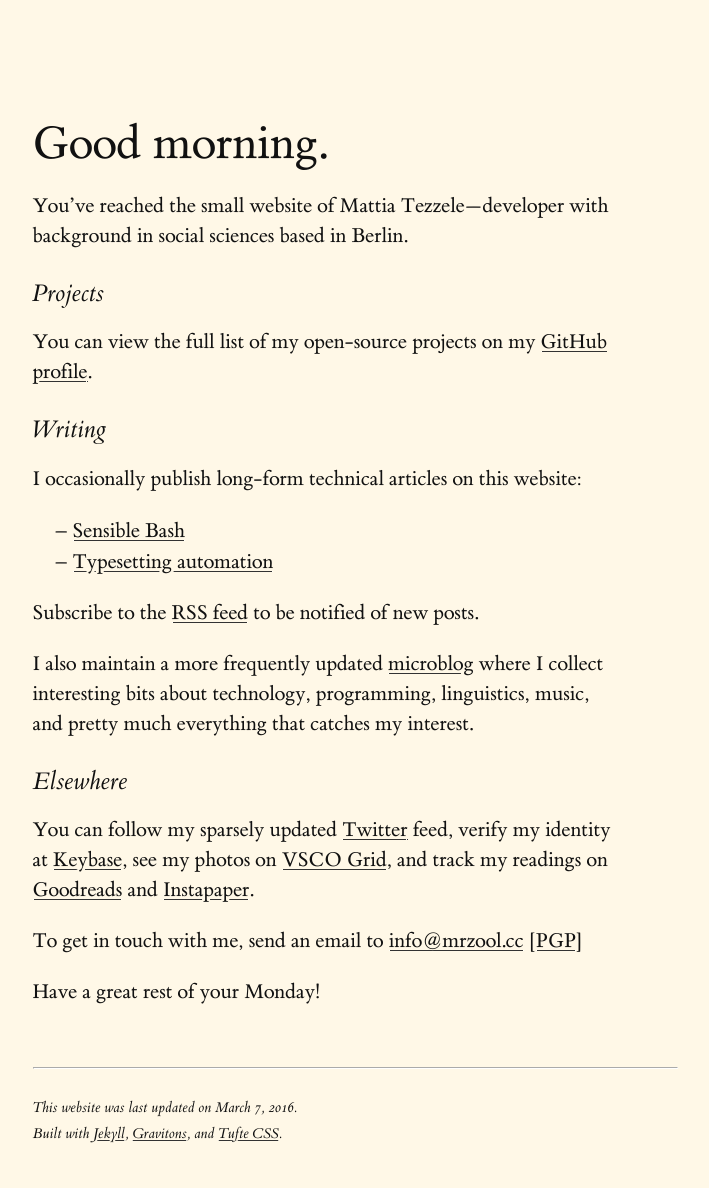
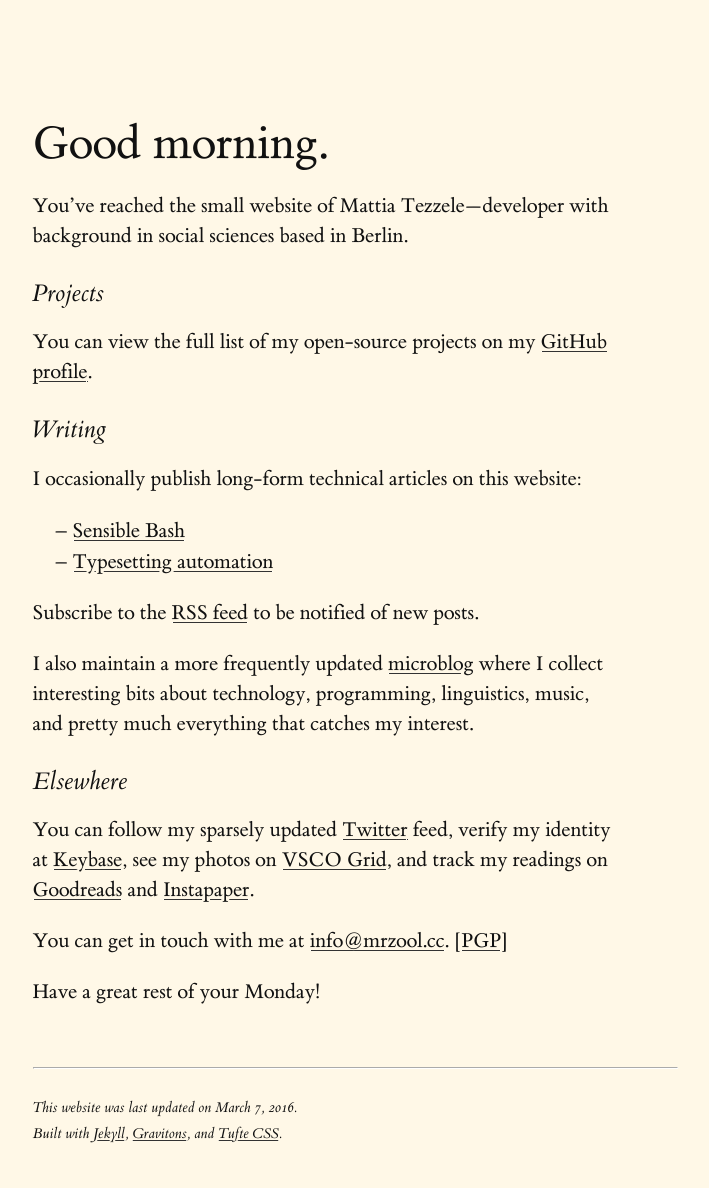
Before and after one commit to mrzool/mrzool.github.io, a Jekyll site: the page built from index.md, in a window 1280 px wide. Shown: the whole page, without its empty margins (285-994 px from the left). Built offline with Jekyll 4.4.1, drawn with Linux system fonts in a browser that asks for light colours.

Commit message:
Omit needless words

```diff
--- a/index.md
+++ b/index.md
@@ -23,4 +23,4 @@ I also maintain a more frequently updated [microblog](http://notes.mrzool.cc) wh
 
 You can follow my sparsely updated [Twitter](http://twitter.com/mrzool_) feed, verify my identity at [Keybase](https://keybase.io/zool), see my photos on [VSCO Grid](https://mrzool.vsco.co/), and track my readings on [Goodreads](http://www.goodreads.com/mrzool) and [Instapaper](https://www.instapaper.com/p/__zool).
 
-To get in touch with me, send an email to [{{site.email}}](mailto:{{site.email}}) [[PGP](https://keybase.io/zool/key.asc)]
+You can get in touch with me at [{{site.email}}](mailto:{{site.email}}). [[PGP](https://keybase.io/zool/key.asc)]
```
